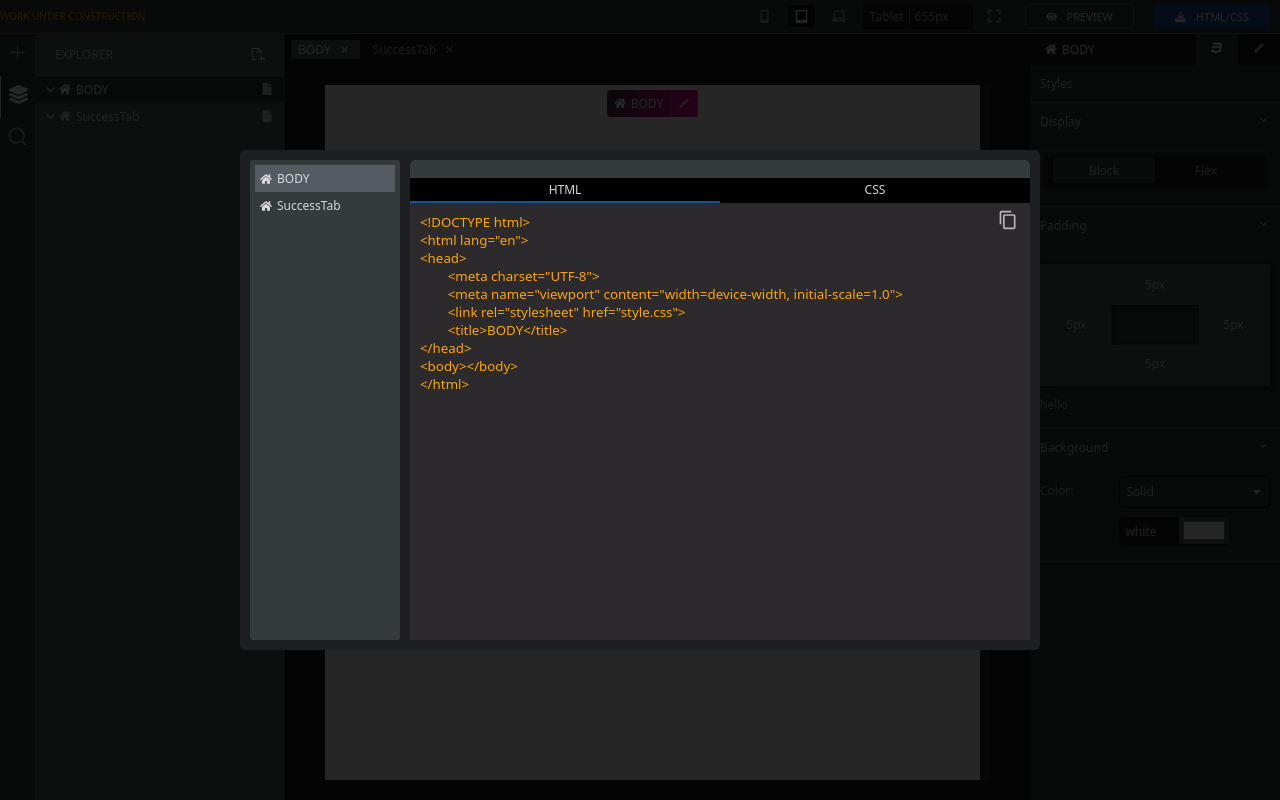
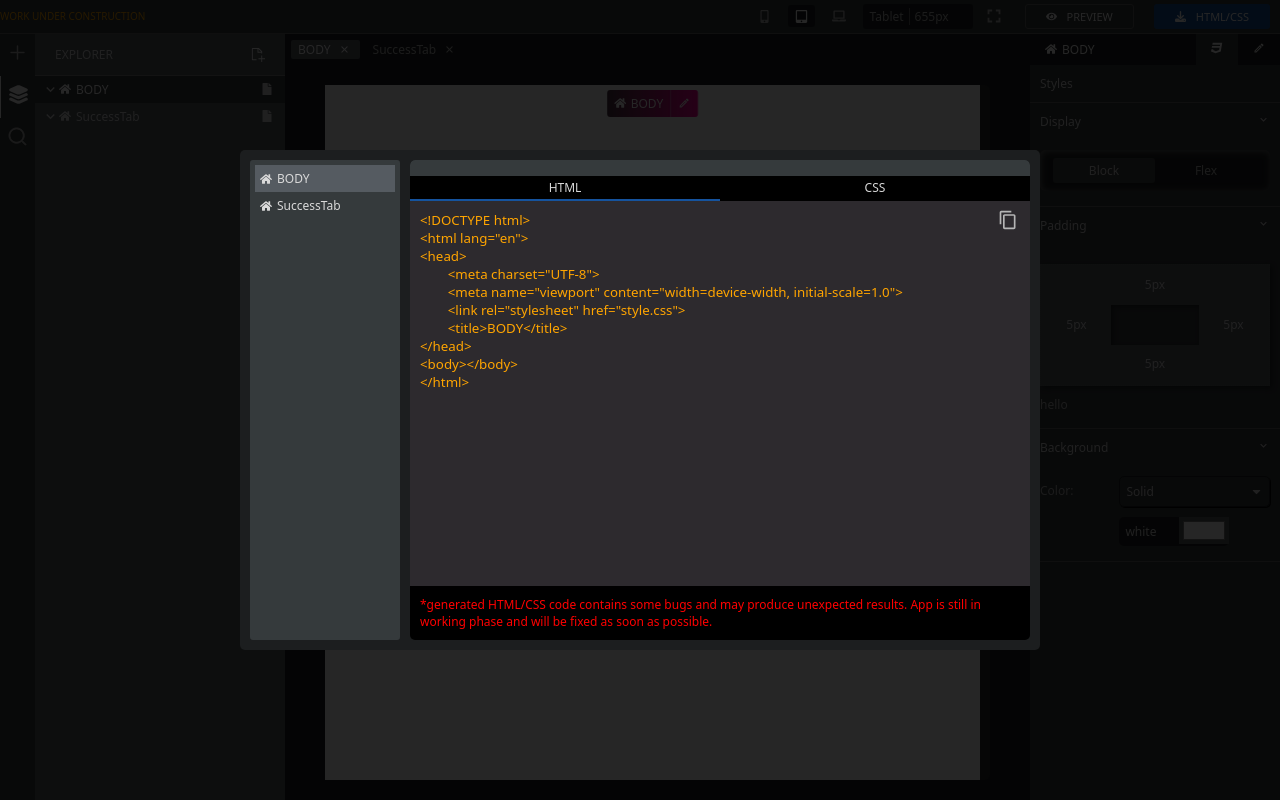
Before and after one commit to priyanshu88064/divbucket, a React (Vite) app: page / in a window 1280 px wide. Built offline with nearby package versions, Linux system fonts and the light colour scheme.

Commit message:
added generated code warning

```diff
--- a/src/Components/Headbar/Headbar.jsx
+++ b/src/Components/Headbar/Headbar.jsx
@@ -91,6 +91,9 @@ const Code = () => {
                     <div onClick={() => setIsHtml(false)} className={`${!isHtml && styles.catabsactive}`}>CSS</div>
                 </div>
                 <textarea style={{ color: isHtml && 'orange' }} value={isHtml ? code[activeTab].html : code[activeTab].css} readOnly />
+                <div className={styles.codewarning}>
+                    *generated HTML/CSS code contains some bugs and may produce unexpected results. App is still in working phase and will be fixed as soon as possible.
+                </div>
             </div>
         </>
     );
--- a/src/Components/Headbar/headbar.module.css
+++ b/src/Components/Headbar/headbar.module.css
@@ -189,3 +189,7 @@
 .catabsactive{
     border-bottom: 2px solid var(--hoverblue);
 }
+.codewarning{
+  color: red;
+  padding: 10px;
+}
```
Also changed, not shown: TODO.txt.
